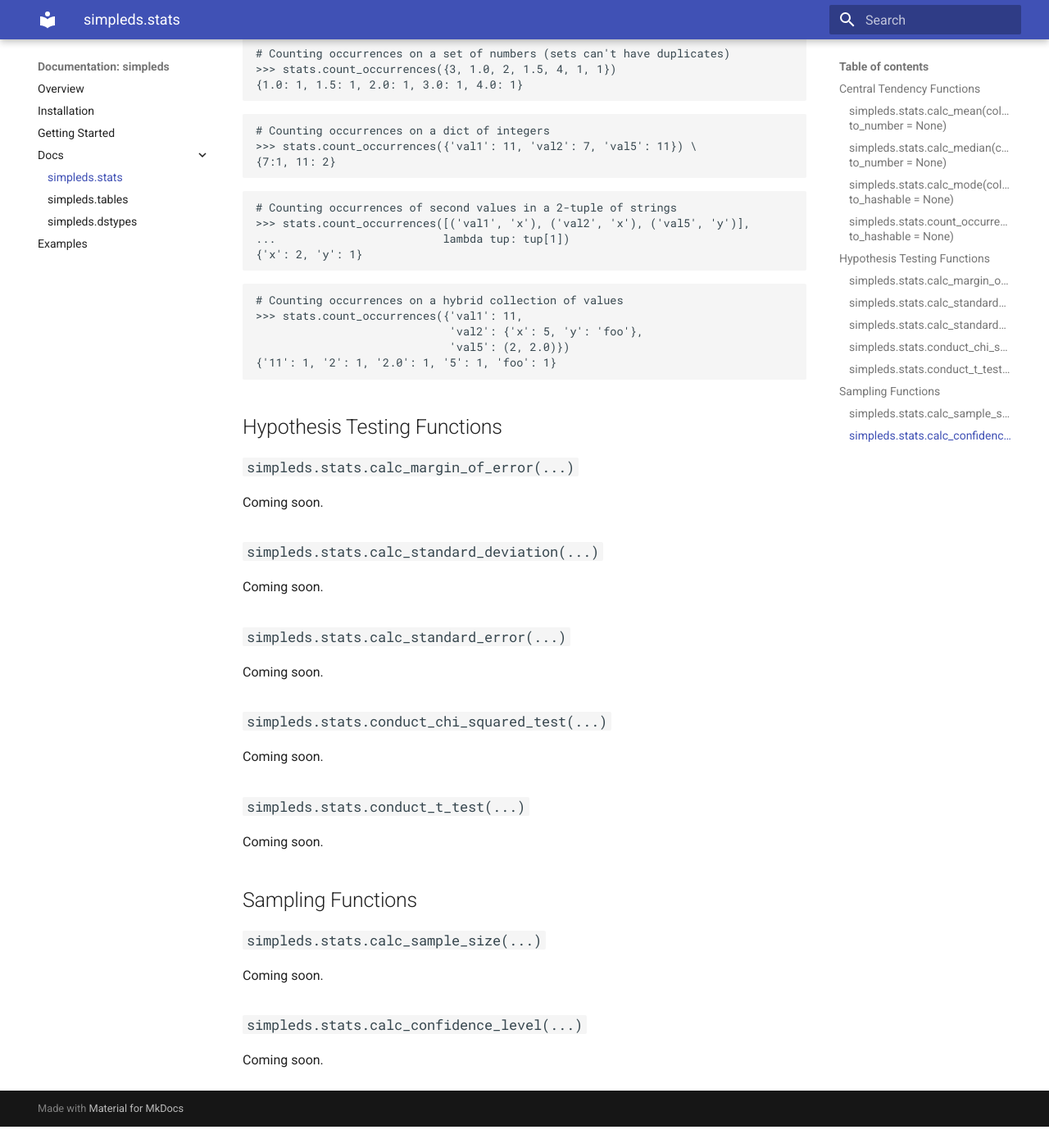
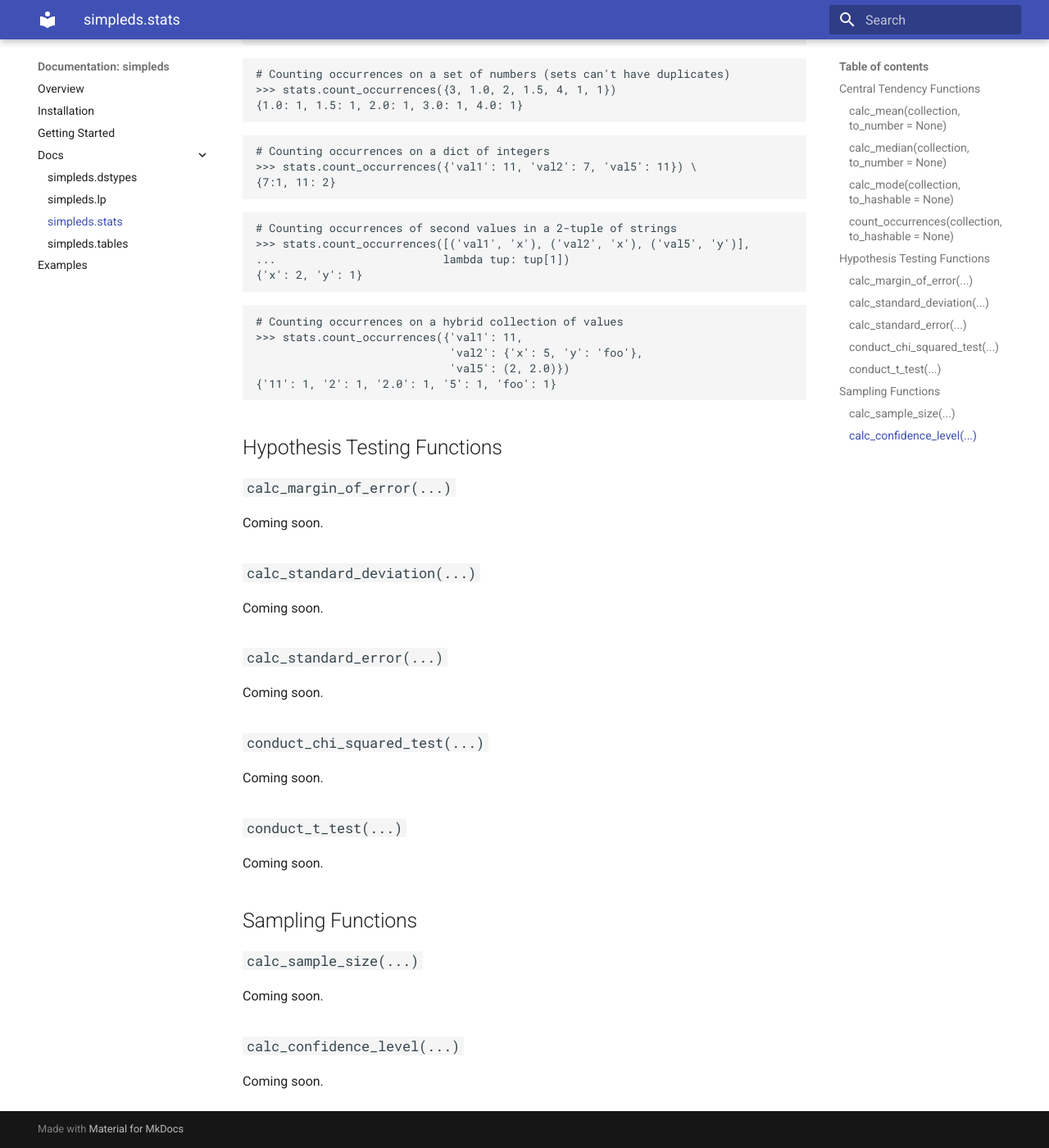
Before and after one commit to keiferc/simpleds, an MkDocs documentation site: the page built from docs/interfaces/stats.md, in a window 1280 px wide and 1400 px high, scrolled down 5705 px. Shown: the whole window at 82% size. Built offline with MkDocs 1.6.1 and Material for MkDocs 9.7.7, drawn with Linux system fonts in a browser that asks for light colours; before the commit the page ends 7079 px from its top, so only the background shows below that; some of the changed text lies outside the part shown.

````diff
--- a/docs/interfaces/stats.md
+++ b/docs/interfaces/stats.md
@@ -62,7 +64,7 @@ Examples:
 3.0
 ```
 
-### `simpleds.stats.calc_median(collection, to_number = None)`
+### `calc_median(collection, to_number = None)`
 Returns the median of a given collection.
 
 Parameters:
@@ -119,7 +121,7 @@ Examples:
 3.0
 ```
 
-### `simpleds.stats.calc_mode(collection, to_hashable = None)`
+### `calc_mode(collection, to_hashable = None)`
 Returns the mode of a given collection. *Note*: numpy type casting applies to
 return values.
 
@@ -189,7 +191,7 @@ Examples:
 '11'
 ```
 
-### `simpleds.stats.count_occurrences(collection, to_hashable = None)`
+### `count_occurrences(collection, to_hashable = None)`
 
 Counts the number of times a value occurs in the collection. *Note*: numpy type casting applies to returned `dict`'s keys.
 
@@ -252,26 +254,26 @@ Examples:
 
 ## Hypothesis Testing Functions
 
-### `simpleds.stats.calc_margin_of_error(...)`
+### `calc_margin_of_error(...)`
 Coming soon.
 
-### `simpleds.stats.calc_standard_deviation(...)`
+### `calc_standard_deviation(...)`
 Coming soon.
 
-### `simpleds.stats.calc_standard_error(...)`
+### `calc_standard_error(...)`
 Coming soon.
 
-### `simpleds.stats.conduct_chi_squared_test(...)`
+### `conduct_chi_squared_test(...)`
 Coming soon.
 
-### `simpleds.stats.conduct_t_test(...)`
+### `conduct_t_test(...)`
 Coming soon.
 
 
 ## Sampling Functions
 
-### `simpleds.stats.calc_sample_size(...)`
+### `calc_sample_size(...)`
 Coming soon.
 
-### `simpleds.stats.calc_confidence_level(...)`
+### `calc_confidence_level(...)`
 Coming soon.
--- a/mkdocs.yml
+++ b/mkdocs.yml
@@ -5,7 +5,8 @@ nav:
     - Installation: installation.md
     - Getting Started: getting-started.md
     - Docs:
+        - simpleds.dstypes: interfaces/dstypes.md
+        - simpleds.lp: interfaces/lp.md
         - simpleds.stats: interfaces/stats.md
         - simpleds.tables: interfaces/tables.md
-        - simpleds.dstypes: interfaces/dstypes.md
     - Examples: examples.md
````
Also changed, not shown: other parts of docs/interfaces/stats.md (+4 -2 lines), docs/interfaces/dstypes.md (+6 -4 lines), docs/interfaces/lp.md (added, +12 -0 lines), docs/interfaces/tables.md (+4 -2 lines).
